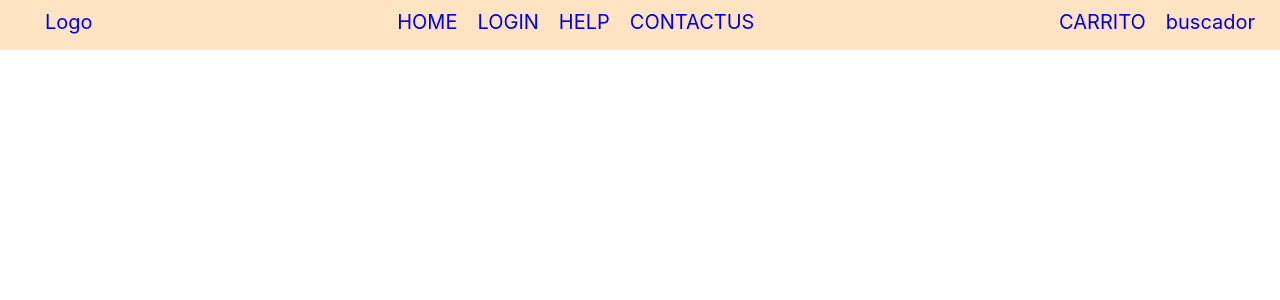
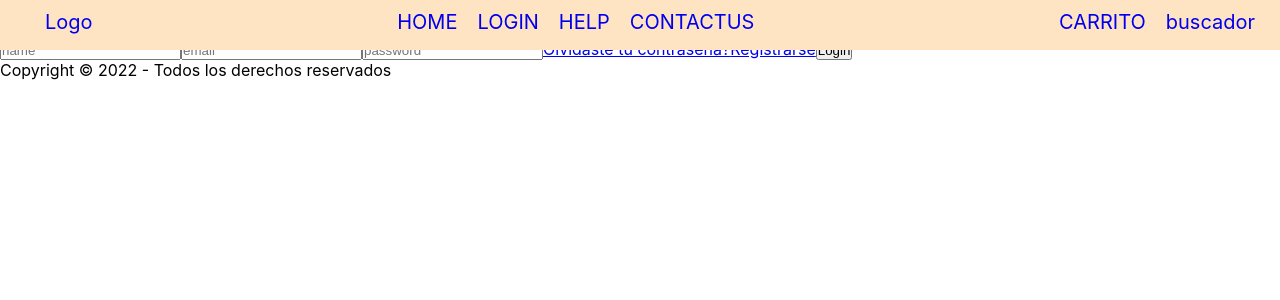
Before and after one commit to AitanaMJ/proyectofinal8, a React (Create React App) app: page / in a window 1280 px wide. Shown: the top 300 px of the page. Built offline with nearby package versions, Linux system fonts and the light colour scheme.

Commit message:
estructura react segunda parte

```diff
--- a/src/Components/HomeBody.jsx
+++ b/src/Components/HomeBody.jsx
@@ -0,0 +1,13 @@
+
+import Login from "../Components/Login"
+
+
+const HomeBody = () => {
+    return (
+        <>
+            <Login/>
+        </>
+    )
+}
+
+export default HomeBody;
--- a/src/Pages/HomePage.jsx
+++ b/src/Pages/HomePage.jsx
@@ -1,12 +1,13 @@
 
 import Navbar from "../Components/Navbar";
-/*import HomeBody from "../Components/HomeBody";*/
+import HomeBody from "../Components/HomeBody";
 import Footer from "../Components/Footer";
 
 const HomePage = () => {
     return (
         <>
             <Navbar/>
+            <HomeBody/>
             <Footer/>
         </>
     )
```
